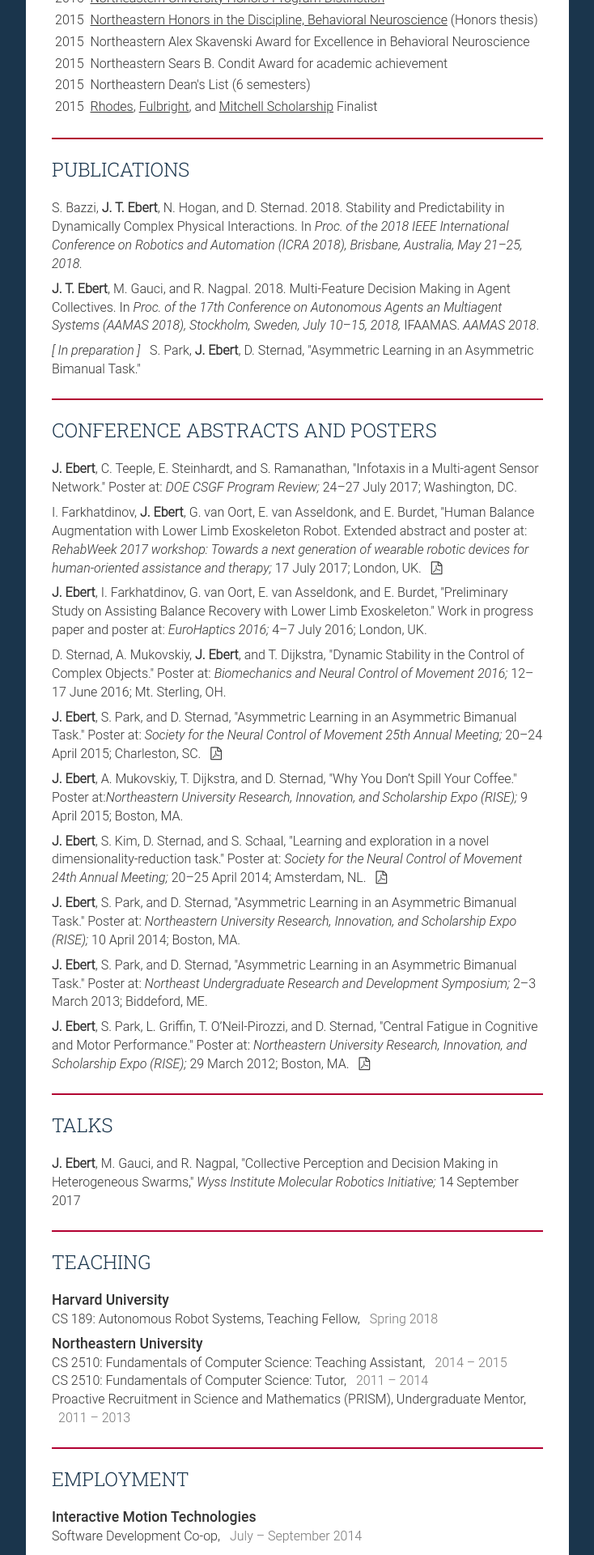
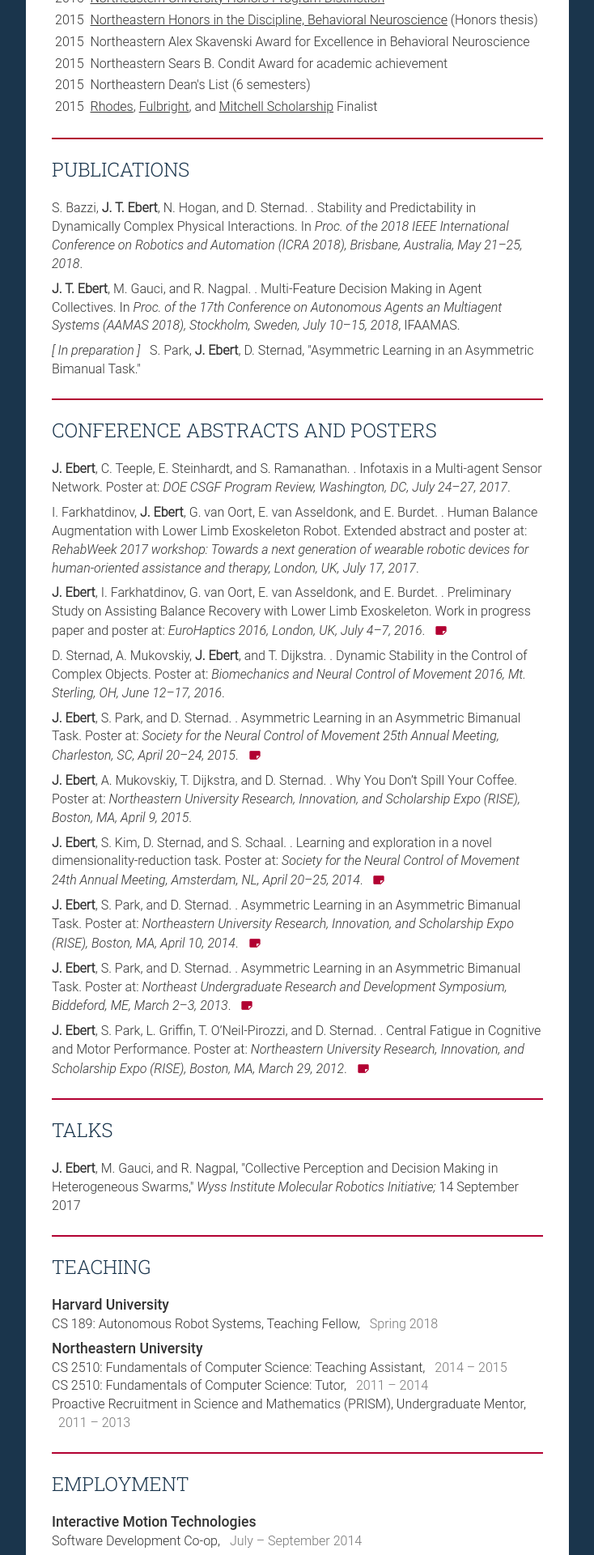
Before and after one commit to jtebert/jtebert.github.io, a Jekyll site: the page built from cv/index.html, in a window 1280 px wide. Shown: the part 1710-3630 px from the top of the page at 81% size, without its empty margins (387-1121 px from the left). Built offline with Jekyll 4.4.1, drawn with Linux system fonts in a browser that asks for light colours; nearby versions of some CDN libraries.

Commit message:
Consistent citation formatting

```diff
--- /dev/null
+++ b/_includes/paper-citation.html
@@ -0,0 +1,7 @@
+<span>
+    {{ post.authors }}.
+    {{ currentyear }}.
+    {{ post.title }}.
+    {{ post.in }}{% if post.extra %},
+    {{ post.extra }}{% endif %}.
+</span>
--- a/_sass/_custom.scss
+++ b/_sass/_custom.scss
@@ -344,10 +344,20 @@
 
   a {
     color: inherit;
+    i.fa, i.mdi {
+      color: $accentColor;
+    }
+    &:hover, &:visited:hover {
+      color: $link-hover-color;
+    }
+
+    &:visited {
+      i.fa, i.mdi {
+        color: $darkAccentColor;
+      }
+    }
   }
-  a:hover {
-    color: $link-hover-color;
-  }
+
   h2, h3, h4 {
     display: inline;
     text-transform: none;
@@ -510,9 +520,15 @@
 
   a {
     display: inline-block;
+    i.fa, i.mdi {
+      color: $accentColor;
+    }
   }
 
-  i.fa, i.mdi {margin: 0;}
+  i.fa, i.mdi {
+    margin: 0;
+    color: $grey-color;
+  }
 
   span {
     display: inline-block;
--- a/cv/index.html
+++ b/cv/index.html
@@ -98,13 +98,16 @@
 
     <h1 id="publications"><a class="section" href="#publications">Publications</a></h1>
 
-    <p>S. Bazzi, <b>J. T. Ebert</b>, N. Hogan, and D. Sternad. 2018. Stability and Predictability in Dynamically Complex Physical Interactions. In <i>Proc. of the 2018 IEEE International Conference on Robotics and Automation (ICRA 2018), Brisbane, Australia, May 21–25, 2018.</i>
-
-    <p><b>J. T. Ebert</b>, M. Gauci, and R. Nagpal. 2018. Multi-Feature Decision Making in Agent Collectives. In <i>Proc. of the 17th Conference on Autonomous Agents an Multiagent Systems (AAMAS 2018), Stockholm, Sweden, July 10–15, 2018,</i> IFAAMAS.
-    <i>AAMAS 2018</i>.
-
-    <!--<p><i>[ Submitted ]</i> &nbsp; I. Farkhatdinov, <b>J. Ebert</b>, G. van Oort, E. van Asseldonk, and E. Burdet,
-        "Experiments on Human Balancing Co-Control in Standing;" <i>Robotics and Autonomous Systems;</i> 2017.</p>-->
+    {% for post in site.categories.publications %}
+        {% if post.tags contains 'paper' %}
+            <p>
+                {% include paper-citation.html %}
+                {% if post.file %}
+                    <a href="{{ site_baseurl }}/assets/pdfs/{{post.file}}"><i class="mdi mdi-book mdi-left"></i></a>
+                {% endif %}
+            </p>
+        {% endif %}
+    {% endfor %}
 
     <p><i>[ In preparation ]</i> &nbsp; S. Park, <b>J. Ebert</b>, D. Sternad, "Asymmetric Learning in an Asymmetric Bimanual
         Task."</p>
@@ -114,49 +117,16 @@
 
     <h1 id="conferences-presentations"><a class="section" href="#conferences-presentations">Conference Abstracts and Posters</a></h1>
 
-    <p><b>J. Ebert</b>, C. Teeple, E. Steinhardt, and S. Ramanathan,
-        "Infotaxis in a Multi-agent Sensor Network."
-        Poster at: <i>DOE CSGF Program Review;</i> 24–27 July 2017; Washington, DC.</p>
-
-    <p>I. Farkhatdinov, <b>J. Ebert</b>, G. van Oort, E. van Asseldonk, and E. Burdet,
-        "Human Balance Augmentation with Lower Limb Exoskeleton Robot.
-        Extended abstract and poster at: <i>RehabWeek 2017 workshop: Towards a next generation of wearable robotic devices for human-oriented assistance and therapy;</i> 17 July 2017; London, UK.
-        <a href="{{site.baseurl }}/assets/pdfs/2016_eurohaptics.pdf"><i class="fa fa-file-pdf-o"></i></a></p>
-
-    <p><b>J. Ebert</b>, I. Farkhatdinov, G. van Oort, E. van Asseldonk, and E. Burdet,
-        "Preliminary Study on Assisting Balance Recovery with Lower Limb Exoskeleton."
-        Work in progress paper and poster at: <i>EuroHaptics 2016;</i> 4–7 July 2016; London, UK.</p>
-
-    <p>D. Sternad, A. Mukovskiy, <b>J. Ebert</b>, and T. Dijkstra,
-        "Dynamic Stability in the Control of Complex Objects."
-        Poster at: <i>Biomechanics and Neural Control of Movement 2016;</i> 12–17 June 2016; Mt. Sterling, OH.</p>
-
-    <p><b>J. Ebert</b>, S. Park, and D. Sternad,
-        "Asymmetric Learning in an Asymmetric Bimanual Task."
-        Poster at: <i>Society for the Neural Control of Movement 25th Annual Meeting;</i> 20–24 April 2015; Charleston, SC.
-        <a href="{{site.baseurl }}/assets/pdfs/2015_ncm.pdf"><i class="fa fa-file-pdf-o"></i></a></p>
-
-    <p><b>J. Ebert</b>, A. Mukovskiy, T. Dijkstra, and D. Sternad,
-        "Why You Don’t Spill Your Coffee."
-        Poster at:<i>Northeastern University Research, Innovation, and Scholarship Expo (RISE);</i> 9 April 2015; Boston, MA.</p>
-
-    <p><b>J. Ebert</b>, S. Kim, D. Sternad, and S. Schaal,
-        "Learning and exploration in a novel dimensionality-reduction task."
-        Poster at: <i>Society for the Neural Control of Movement 24th Annual Meeting;</i> 20–25 April 2014; Amsterdam, NL.
-        <a href="{{site.baseurl }}/assets/pdfs/2014_ncm.pdf"><i class="fa fa-file-pdf-o"></i></a></p>
-
-    <p><b>J. Ebert</b>, S. Park, and D. Sternad,
-        "Asymmetric Learning in an Asymmetric Bimanual Task."
-        Poster at: <i>Northeastern University Research, Innovation, and Scholarship Expo (RISE);</i> 10 April 2014; Boston, MA.</p>
-
-    <p><b>J. Ebert</b>, S. Park, and D. Sternad,
-        "Asymmetric Learning in an Asymmetric Bimanual Task."
-        Poster at: <i>Northeast Undergraduate Research and Development Symposium;</i> 2–3 March 2013; Biddeford, ME.</p>
-
-    <p><b>J. Ebert</b>, S. Park, L. Griffin, T. O’Neil-Pirozzi, and D. Sternad,
-        "Central Fatigue in Cognitive and Motor Performance."
-        Poster at: <i>Northeastern University Research, Innovation, and Scholarship Expo (RISE);</i> 29 March 2012; Boston, MA.
-        <a href="{{site.baseurl }}/assets/pdfs/2012_rise.pdf"><i class="fa fa-file-pdf-o"></i></a></p>
+    {% for post in site.categories.publications %}
+        {% if post.tags contains 'poster' %}
+            <p>
+                {% include paper-citation.html %}
+                {% if post.file %}
+                <a href="{{ site_baseurl }}/assets/pdfs/{{post.file}}"><i class="mdi mdi-file mdi-rotate-90"></i></a>
+                {% endif %}
+            </p>
+        {% endif %}
+    {% endfor %}
 
     <!----------------------------------------------------------------------------->
     <hr/>
```
Also changed, not shown: publications/index.html (+1 -7 lines).
